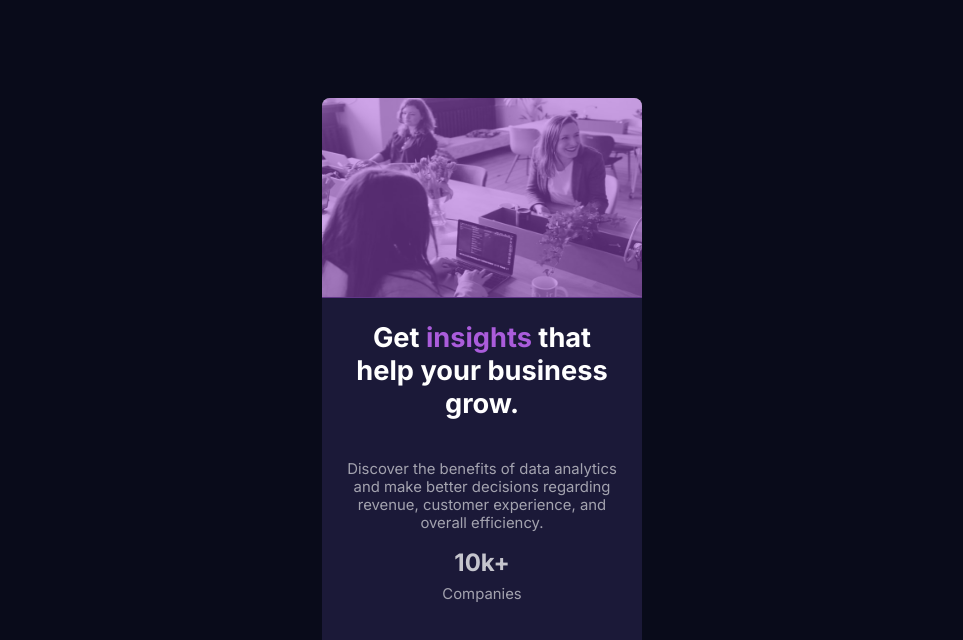
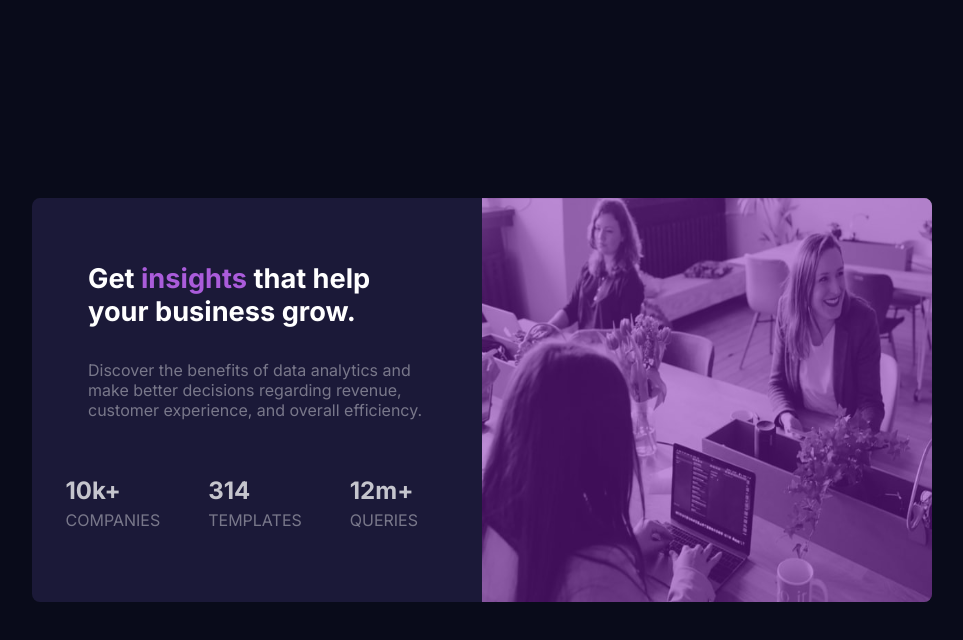
Before and after one commit to leonardo9245/stats-preview-card-component-main, a plain HTML site: page index.html in a window 1280 px wide. Shown: the top 640 px of the page, without its empty margins (158-1121 px from the left). Drawn offline with Linux system fonts and the light colour scheme.

Commit message:
Add files via upload

```diff
--- a/index.html
+++ b/index.html
@@ -23,14 +23,13 @@
 
 <body>
   <main id="home">
-    <div class="image-desktop">
-      <img class="desktop" src="images/image-header-desktop.jpg" alt="photo desktop">
+    <div class="container">
+      <div class="image">
+
+        <img class="mobile" src="images/image-header-mobile.jpg" alt="">
       </div>
-    <div class="image-mobile">
-      <img class="mobile" src="images/image-header-mobile.jpg" alt="photo mobile">
-    </div>
-    <div class="container">
-      <div class="box-1">
+      <div class="content">
+        <div class="content-1">
           <h1>Get <span>insights</span> that help your business grow.</h1>
 
           <p>
@@ -38,23 +37,25 @@
             experience, and overall efficiency.
           </p>
         </div>
-      <ul class="box-2">
-        <li class="comp">
+        <ul class="content-2">
+          <li class="cont comp">
             <h2>10k+</h2>
             <p>Companies</p>
 
           </li>
-        <li class="temp">
+          <li class="cont temp">
             <h2>314</h2>
             <p>Templates</p>
 
           </li>
-        <li class="que">
+          <li class="cont que">
             <h2>12m+</h2>
             <p>Queries</p>
 
           </li>
         </ul>
+      </div>
+
     </div>
   </main>
 
--- a/style.css
+++ b/style.css
@@ -1,170 +1,187 @@
 :root {
   /*background colors*/
   --background-color: hsl(233, 47%, 7%);
-  --card-color: hsl(244, 38%, 16%);
+  --container-color: hsl(244, 38%, 16%);
 
   /*Font colors*/
   --h1-font-color: hsl(0, 0%, 100%);
   --h2-font-color: hsla(0, 0%, 100%, 0.75);
-  --p-second-color: hsla(0, 0%, 100%, 0.6);
+  --p-second-color: hsla(0, 0%, 100%, 0.411);
   --span-color: hsl(277, 64%, 61%);
 
-  --element-color: hsla(277, 66%, 59%, 0.493);
+  /*Sudo element color*/
+  --element-color: hsla(279, 74%, 40%, 0.493);
 }
 
 * {
   margin: 0;
   padding: 0;
+  box-sizing: border-box;
 }
 
 ul {
   list-style: none;
 }
 
-.image-mobile .mobile {
-  display: inline;
-  border-radius: 0.5rem 0.5rem 0 0;
-  width: 320px;
-  height: 200px;
+body {
+  background: var(--background-color);
 }
 
-#home .image-mobile::before {
-  content: "";
-  width: 320px;
-  height: 200px;
-  border-radius: 0.5rem 0.5rem 0 0;
-  background: var(--element-color);
-  position: absolute;
+.container {
+  margin: 5rem 2rem;
+  background: var(--container-color);
+  border-radius: 0.5rem;
 }
 
-.image-desktop .desktop {
-  visibility: hidden;
-  width: 0;
-  height: 0;
+.image {
+  display: flex;
+  width: 100%;
+  min-height: 100%;
+  position: relative;
 }
 
-body {
-  margin: 5rem auto;
-  background: var(--background-color);
+.image .mobile {
+  border-radius: 0.5rem 0.5rem 0 0;
+  width: 100%;
+  min-height: 100%;
+}
+
+.image::before {
+  content: "";
+  position: absolute;
+  border-radius: 0.5rem 0.5rem 0 0;
+  width: 100%;
+  height: 100%;
+  background-color: var(--element-color);
+}
+
+.content {
+  padding: 2rem 1.5rem;
   text-align: center;
 }
 
-main {
-  transition: 1s;
-  display: flex;
-  flex-direction: column;
-  align-items: center;
-  justify-content: center;
-
-  position: relative;
+.content p {
+  font: 400 1rem "inter", sans-serif;
+  color: var(--p-second-color);
 }
 
-.container {
-  transition: 0.1s;
-  margin-top: -0.3rem;
-  border-radius: 0 0 0.5rem 0.5rem;
-  width: 320px;
-  background: var(--card-color);
-}
-
-.box-1 h1 {
-  margin: 1.5rem;
-  font: 700 1.7rem "Inter", sans-serif;
+.content-1 h1 {
+  margin: 1rem;
+  font: 700 1.7rem "inter", sans-serif;
   color: var(--h1-font-color);
 }
 
-.box-1 h1 span {
+.content-1 h1 span {
   color: var(--span-color);
 }
 
-.box-1 p {
-  padding: 1rem;
-  font: 400 0.93rem "Inter", sans-serif;
-  color: var(--p-second-color);
+.content-1 p {
+  margin: 2rem;
 }
 
-.box-2 {
-  font: 700 1rem "Inter", sans-serif;
+.content-2 {
+  margin-top: 3rem;
+}
+
+.cont {
+  margin: 1.5rem;
+}
+
+.content-2 h2 {
+  font: 700 1.5rem "inter", sans-serif;
   color: var(--h2-font-color);
 }
 
-.box-2 p {
-  padding: 0.5rem;
-  margin-bottom: 2rem;
-  font: 400 0.93rem "Inter", sans-serif;
-  color: var(--p-second-color);
+.content-2 p {
+  margin-top: 0.3rem;
+  text-transform: uppercase;
 }
 
-/*footer*/
+/*FOOTER*/
+
 .attribution {
+  text-align: center;
   font-size: 18px;
-  text-align: center;
-  width: 100%;
-  height: 100px;
-  color: var(--h1-font-color);
-  bottom: 0;
-  position: absolute;
-}
-.attribution a {
-  color: hsl(228, 45%, 44%);
+  color: var(--h2-font-color);
+  margin-bottom: 1rem;
 }
 
-@media (min-width: 1440px) {
-  main {
-    transition: 1s;
-    margin-top: 300px;
+/** Medium Device**/
+@media (min-width: 500px) {
+  .container {
+    margin: 6.25rem 6.25rem;
+  }
+}
+
+@media (min-width: 800px) {
+  .container {
+    margin: 6.25rem 6.25rem;
+  }
+}
+/* large device*/
+@media (min-width: 900px) {
+  .container {
+    margin: 0;
     display: flex;
     flex-direction: row;
-    align-items: center;
-    justify-content: center;
+    min-width: 90%;
+    position: absolute;
+    top: 50%;
+    left: 50%;
+    transform: translate(-50%, -50%);
   }
 
-  .container {
-    transition: 0.5s;
-    text-align: left;
-    padding: 0 2.5rem;
-    width: 400px;
-
-    border-radius: 0.5rem 0 0 0.5rem;
+  .image {
+    order: 1;
+    min-width: 50%;
+    min-height: 100%;
   }
 
-  .image-mobile .mobile {
-    visibility: hidden;
-    width: 0;
-    height: 0;
-  }
-
-  .image-desktop {
-    order: 1;
-  }
-  .image-desktop .desktop {
-    visibility: visible;
-    width: 400px;
-    height: 313px;
+  .image .mobile {
     border-radius: 0 0.5rem 0.5rem 0;
   }
 
-  #home .image-desktop::before {
-    content: "";
-    width: 400px;
-    height: 313px;
+  .image::before {
     border-radius: 0 0.5rem 0.5rem 0;
-    background: var(--element-color);
-    position: absolute;
   }
 
-  #home .image-mobile::before {
-    visibility: hidden;
+  .content {
+    min-width: 50%;
+  }
+  .content .content-1 {
+    text-align: left;
+  }
+  .content-1 h1 {
+    margin: 2rem;
+  }
+  .content .content-2 {
+    margin: 1rem;
+    display: flex;
+    justify-content: right;
   }
 
-  .box-2 {
-    display: grid;
-    grid-auto-flow: column;
+  .content .content-2 h2 {
     text-align: left;
-    margin: 1.5rem 1.5rem;
   }
 
-  .box-2 p {
-    margin: 0.1rem -1rem;
+  .attribution {
+    position: absolute;
+    bottom: 0;
+    left: 50%;
+    transform: translateX(-50%);
   }
 }
+
+/*extra large device*/
+@media (min-width: 1000px) {
+  .container {
+    margin: 0;
+    display: flex;
+    flex-direction: row;
+    min-width: 900px;
+    position: absolute;
+    top: 50%;
+    left: 50%;
+    transform: translate(-50%, -50%);
+  }
+}
```
Also changed, not shown: screenshots/Desktop-version.png, screenshots/Mobile-version.png. Lines whose indentation alone changed are shown as unchanged.
